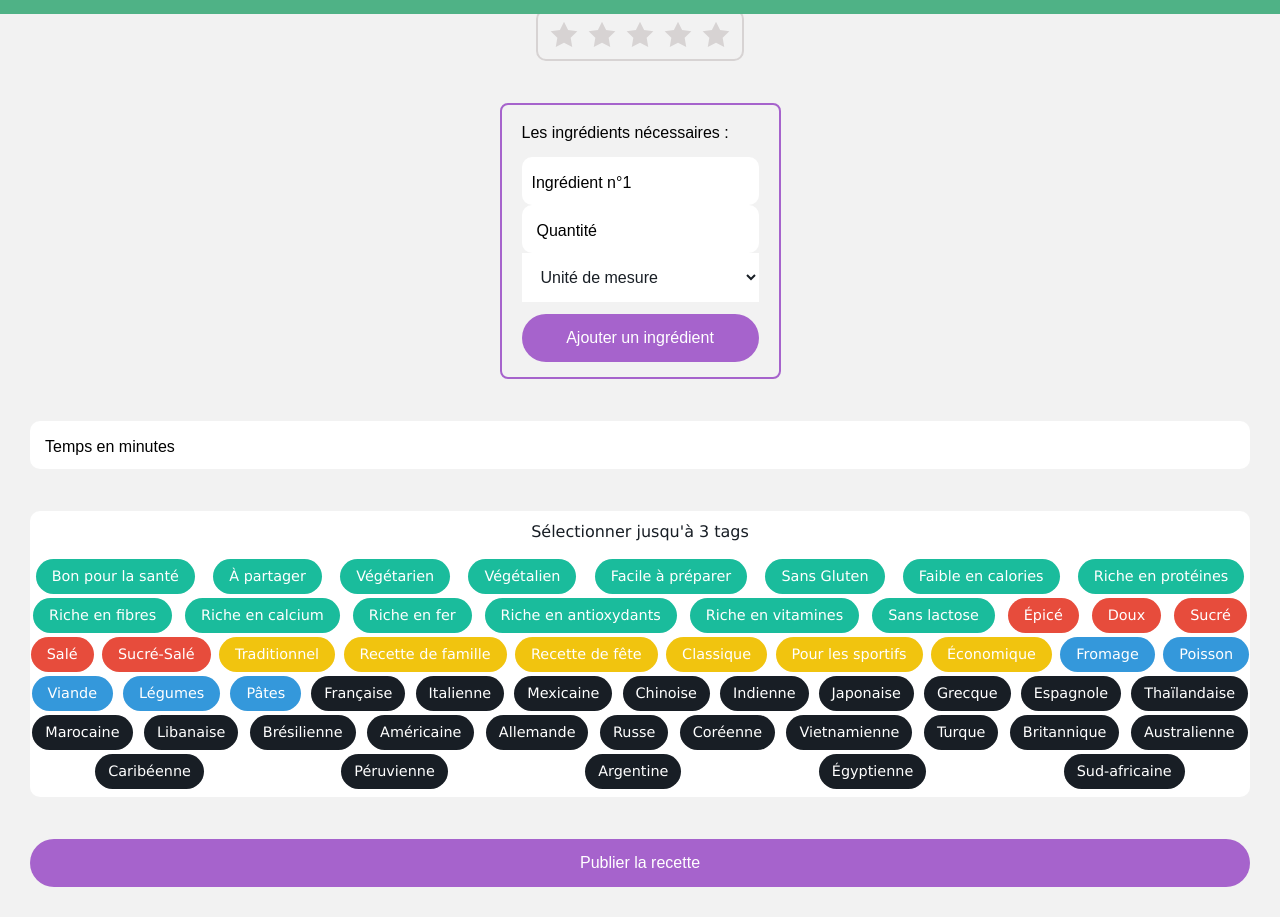
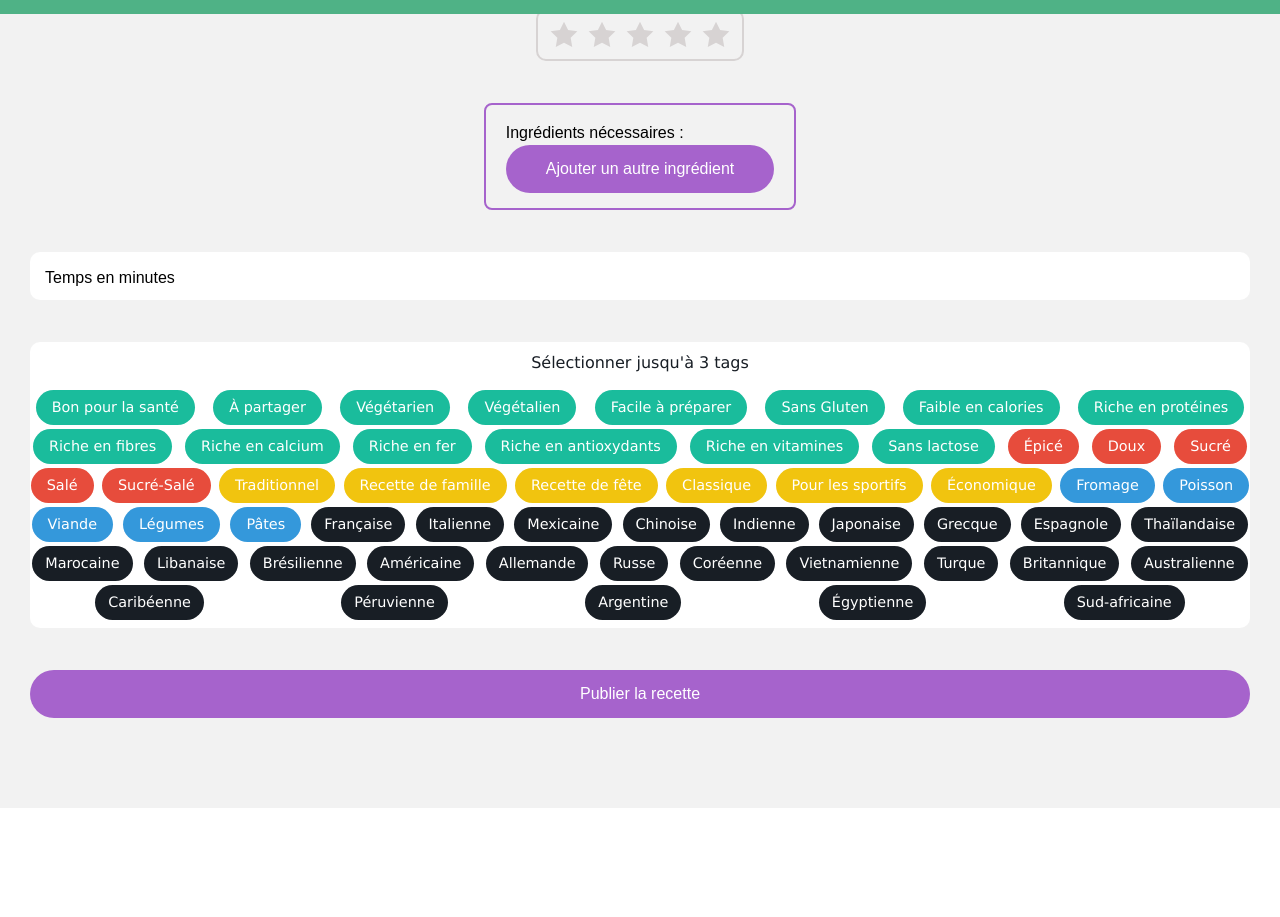
Before and after one commit to Sinematic/CuisineFiesta-F, a React (Vite) app: page /ajouter-une-recette in a window 1280 px wide. Shown: the part 786-1703 px from the top of the page. After the commit the page ends 1594 px from the top, so only its background shows below. Built offline with nearby package versions, Linux system fonts and the light colour scheme.

Commit message:
Ajout barre de progrès du quiz

```diff
--- a/src/components/Header/Header.tsx
+++ b/src/components/Header/Header.tsx
@@ -1,4 +1,6 @@
+import { useState } from "react"
 import { useNavigate } from "react-router"
+import Notification from "../Notification/Notification"
 import "../../styles/Header/Header.css"
 import Logo from "../../assets/images/logo.svg"
 
@@ -9,9 +11,27 @@ function Header() {
 
     if (!token) navigate("/login")
 
+    const [notification, setNotification] = useState({ type: "", content: "" })
+    const notificationType = localStorage.getItem("notificationType")
+    const notificationContent = localStorage.getItem("notificationContent")
+
+    const generateNotification = async (type: string, content: string) => {
+
+        if (notificationType && notificationContent) {
+            setNotification({ type: notificationType, content: notificationContent})
+            localStorage.removeItem("notificationType")
+            localStorage.removeItem("notificationContent")
+        } else setNotification({ type: type, content: content })
+
+        setTimeout(() => setNotification({ type: "", content: "" }), 3000)
+    }
+
+    if (notificationType && notificationContent) generateNotification(notificationType, notificationContent)
+
     return (
         <header>
             <img className="logo" src={Logo} alt="" />
+            {notification.type ? <Notification type={notification.type} content={notification.content} /> : null}
         </header>
     )
 }
--- a/src/components/Home/Home.tsx
+++ b/src/components/Home/Home.tsx
@@ -1,36 +1,16 @@
-import { useState } from "react"
 import Header from "../Header/Header"
 import Cover from "../Cover/Cover"
 import Nav from "../Nav/Nav"
 import Footer from "../Footer/Footer"
-import Notification from "../Notification/Notification"
 import Banner from "../../assets/images/hachage-d-herbe.webp"
 import "../../styles/Home/Home.css"
 
 function Home() {
 
-    const [notification, setNotification] = useState({ type: "", content: "" })
-    const notificationType = localStorage.getItem("notificationType")
-    const notificationContent = localStorage.getItem("notificationContent")
-
-    const generateNotification = async (type: string, content: string) => {
-
-        if (notificationType && notificationContent) {
-            setNotification({ type: notificationType, content: notificationContent})
-            localStorage.removeItem("notificationType")
-            localStorage.removeItem("notificationContent")
-        } else setNotification({ type: type, content: content })
-
-        setTimeout(() => setNotification({ type: "", content: "" }), 3000)
-    }
-
-    if (notificationType && notificationContent) generateNotification(notificationType, notificationContent)
-
     return (
         <>
             <Header />
             <Cover type="title" text="CuisineFiesta" src={Banner} alt="Bannière accueil CuisineFiesta"/>
-            {notification.type ? <Notification type={notification.type} content={notification.content} /> : null}
             <Nav />
             <Footer />
         </>
--- a/src/components/Quiz/Quiz.tsx
+++ b/src/components/Quiz/Quiz.tsx
@@ -44,7 +44,6 @@ function Quiz() {
         if (isCorrect) setScore(score + 1)
         setQuestionIndex(questionIndex + 1)
         questionIndex < questions.length - 1 ? null : handleScore()
-
     }
 
     const handleScore = () => {
@@ -72,6 +71,11 @@ function Quiz() {
         setScoreMessage("")
     }
 
+    const [percentDone, setPercentDone] = useState(0)
+
+    useEffect(() => {
+        setPercentDone((questionIndex / questions.length) * 100)
+    }, [questionIndex, questions.length])
 
     return (
         <>
@@ -81,7 +85,9 @@ function Quiz() {
 
             <div className="quiz">
                 <div className="quiz-game">
-                    <div className="progress-bar" />
+                    <div className="progress-bar">
+                        <div className="bar-filler" style={{width: `${percentDone}%`}} />
+                    </div>
                     {questions && questionIndex < questions.length ?
                         <Question question={questions[questionIndex].question}
                         options={questions[questionIndex].options}
--- a/src/components/RecipeBuilder/Ingredient.tsx
+++ b/src/components/RecipeBuilder/Ingredient.tsx
@@ -3,7 +3,7 @@ import Input from "../FormElements/Input"
 import Select from "../FormElements/Select"
 import "../../styles/RecipeBuilder/Ingredient.css"
 
-function Ingredient() {
+function Ingredient(props : { index: number }) {
 
     const units = [
         "Millilitres (mL)",
@@ -26,9 +26,10 @@ function Ingredient() {
     return (
         <div className="ingredient-wrapper">
             <Input onChange={(e) => setName(e.target.value)} value={name}
-            name="ingredientName" type="text" label="Ingrédient n°1" placeholder={true} />
+            name="ingredientName" type="text"
+            label={"Ingrédient n° " + props.index} placeholder={true} />
             <Input onChange={(e) => setAmount(e.target.value)} value={amount}
-            name="ingredientAmount" type="number" label="Quantité" />
+            name="ingredientAmount" type="number" label="Quantité" placeholder={true} maxLength={4} />
             <Select name="unit" options={units} label="Unité de mesure"
             state={unit} setter={setUnit}/>
         </div>
--- a/src/components/RecipeBuilder/IngredientsList.tsx
+++ b/src/components/RecipeBuilder/IngredientsList.tsx
@@ -1,21 +1,24 @@
-import { useState } from "react"
+import { useEffect, useState } from "react"
 import "../../styles/RecipeBuilder/IngredientsList.css"
 import Button from "../FormElements/Button"
 import Ingredient from "./Ingredient"
 
 function IngredientsList() {
 
-    const [number, setNumber] = useState<number>(1)
+    const [number, setNumber] = useState<Array<number>>([1])
+
 
     return (
         <div className="ingredients-list">
-            <h3>Les ingrédients nécessaires :</h3>
+            <h3>Ingrédients nécessaires :</h3>
 
             <div className="ingredients">
-                <Ingredient />
+                {number.forEach(element => {
+                    <Ingredient index={element} />
+                })}
             </div>
 
-            <Button onClick={() => setNumber(number + 1)} value="Ajouter un ingrédient"/>
+            <Button onClick={() => setNumber([...number, number[-1] + 1])} value="Ajouter un autre ingrédient"/>
         </div>
 
     )
--- a/src/styles/FormElements/Input.css
+++ b/src/styles/FormElements/Input.css
@@ -23,7 +23,7 @@
     left: 10px;
 }
 
-.input-filled > .placeholder-like {
+.input-filled > .placeholder-like, .input-wrapper > input:focus + .placeholder-like {
     display: none;
 }
 
--- a/src/styles/Quiz/Quiz.css
+++ b/src/styles/Quiz/Quiz.css
@@ -14,11 +14,24 @@
 
 .progress-bar {
     width: 100%;
-    height: 10px;
+    height: 14px;
+    position: relative;
+    border: 1px solid var(--light-grey);
     border-radius: 30px;
-    background: rgb(247,223,30);
-    background: linear-gradient(121deg, rgba(247,223,30,1) 0%, rgba(255,162,0,1) 100%);
+    overflow: hidden;
 }
+
+.progress-bar .bar-filler {
+    position: absolute;
+    top: 0;
+    left: 0;
+    width: 0%;
+    height: 100%;
+    background: rgb(247, 223, 30);
+    background: linear-gradient(121deg, rgba(247, 223, 30, 1) 0%, rgba(255, 162, 0, 1) 100%);
+    transition: width 0.5s;
+}
+
 
 .score-wrapper {
     width: 100%;
--- a/src/styles/RecipeBuilder/Ingredient.css
+++ b/src/styles/RecipeBuilder/Ingredient.css
@@ -1,4 +1,5 @@
 .ingredient-wrapper {
-
+    display: flex;
+    gap: 10px;
     padding-block: 12px;
 }
```
